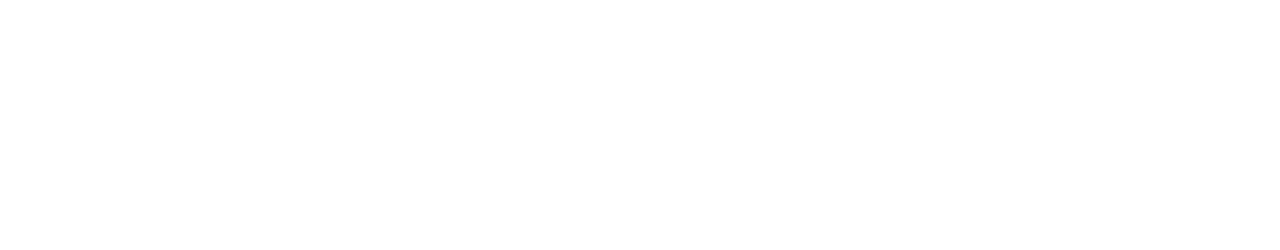
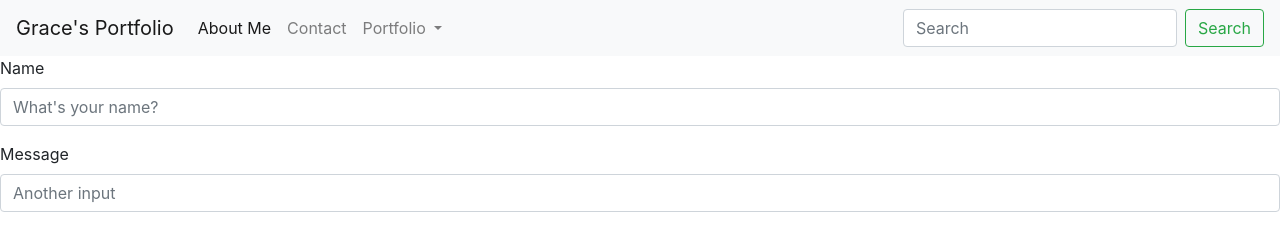
Before and after one commit to adorkwithaspork/Bootstrap-Portfolio, a plain HTML site: page contact.html in a window 1280 px wide. Drawn offline with nearby package versions, Linux system fonts and the light colour scheme.

Commit message:
Added contact form

```diff
--- a/contact.html
+++ b/contact.html
@@ -5,8 +5,58 @@
     <meta name="viewport" content="width=device-width, initial-scale=1.0">
     <meta http-equiv="X-UA-Compatible" content="ie=edge">
     <title>Grace's Bootstrap Website</title>
+    <link rel="stylesheet" href="https://stackpath.bootstrapcdn.com/bootstrap/4.1.3/css/bootstrap.min.css" integrity="sha384-MCw98/SFnGE8fJT3GXwEOngsV7Zt27NXFoaoApmYm81iuXoPkFOJwJ8ERdknLPMO" crossorigin="anonymous">
 </head>
+
+<header>
+
+        <nav class="navbar navbar-expand-lg navbar-light bg-light">
+                <a class="navbar-brand" href="#">Grace's Portfolio</a>
+                <button class="navbar-toggler" type="button" data-toggle="collapse" data-target="#navbarSupportedContent" aria-controls="navbarSupportedContent" aria-expanded="false" aria-label="Toggle navigation">
+                  <span class="navbar-toggler-icon"></span>
+                </button>
+
+                <div class="collapse navbar-collapse" id="navbarSupportedContent">
+                  <ul class="navbar-nav mr-auto">
+                    <li class="nav-item active">
+                      <a class="nav-link" href="#"> About Me <span class="sr-only">(current)</span></a>
+                    </li>
+                    <li class="nav-item">
+                      <a class="nav-link" href="#">Contact</a>
+                    </li>
+                    <li class="nav-item dropdown">
+                      <a class="nav-link dropdown-toggle" href="#" id="navbarDropdown" role="button" data-toggle="dropdown" aria-haspopup="true" aria-expanded="false">
+                        Portfolio
+                      </a>
+                      <div class="dropdown-menu" aria-labelledby="navbarDropdown">
+                        <a class="dropdown-item" href="#">Portfolio Magic 1</a>
+                        <a class="dropdown-item" href="#">Some other thing I did </a>
+                        <div class="dropdown-divider"></div>
+                        <a class="dropdown-item" href="#">Another thing I did </a>
+                      </div>
+                    </li>
+                  </ul>
+                  <form class="form-inline my-2 my-lg-0">
+                    <input class="form-control mr-sm-2" type="search" placeholder="Search" aria-label="Search">
+                    <button class="btn btn-outline-success my-2 my-sm-0" type="submit">Search</button>
+                  </form>
+                </div>
+              </nav>
+
+</header>
 <body>
+
+
+        <form>
+                <div class="form-group">
+                  <label for="formGroupExampleInput">Name</label>
+                  <input type="text" class="form-control" id="formGroupExampleInput" placeholder="What's your name?">
+                </div>
+                <div class="form-group">
+                  <label for="formGroupExampleInput2">Message</label>
+                  <input type="text" class="form-control" id="formGroupExampleInput2" placeholder="Another input">
+                </div>
+              </form>
 
 
 </body>
```
